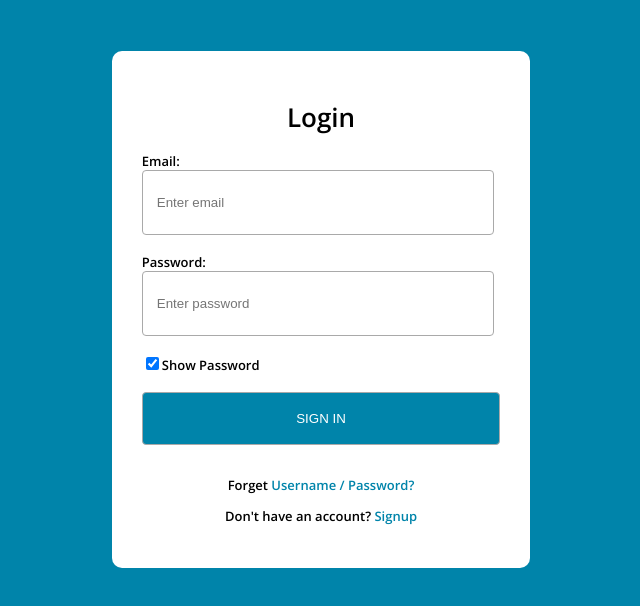
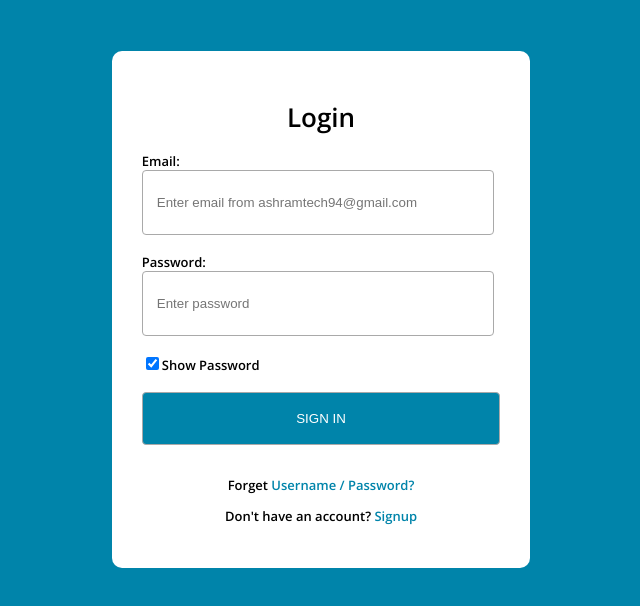
Before and after one commit to jayaprakash73/crackers_ones, a plain HTML site: page index.html in a window 1280 px wide. Shown: the whole page, without its empty margins (319-959 px from the left). Drawn offline with nearby package versions, Linux system fonts and the light colour scheme.

Commit message:
chnage the html

```diff
--- a/index.html
+++ b/index.html
@@ -28,7 +28,7 @@
 
             <form>
                 <label for="email">Email:</label><br>
-                <input type="text" class="email" name="email" placeholder="Enter email"><br><br>
+                <input type="text" class="email" name="email" placeholder="Enter email from ashramtech94@gmail.com"><br><br>
                 <label for="password">Password:</label><br>
                 <input type="password" class="email" name="password" placeholder="Enter password"><br><br>
                 <input type="checkbox" checked="checked">Show Password</button> <br><br>
```
